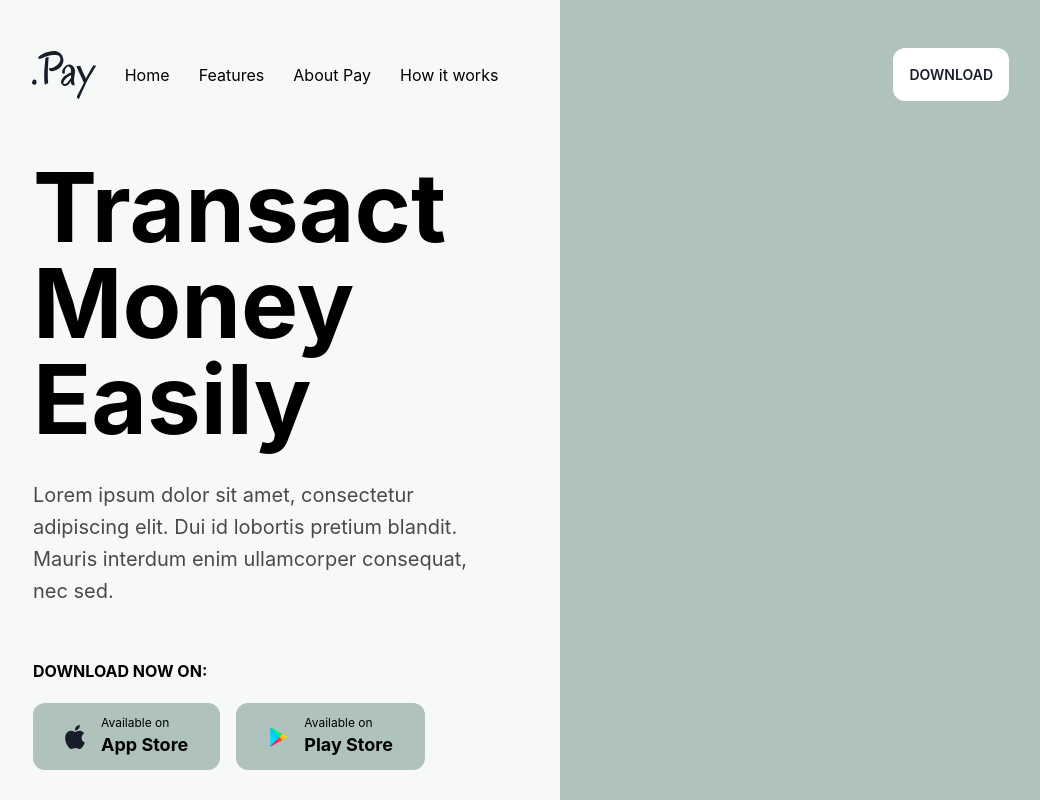
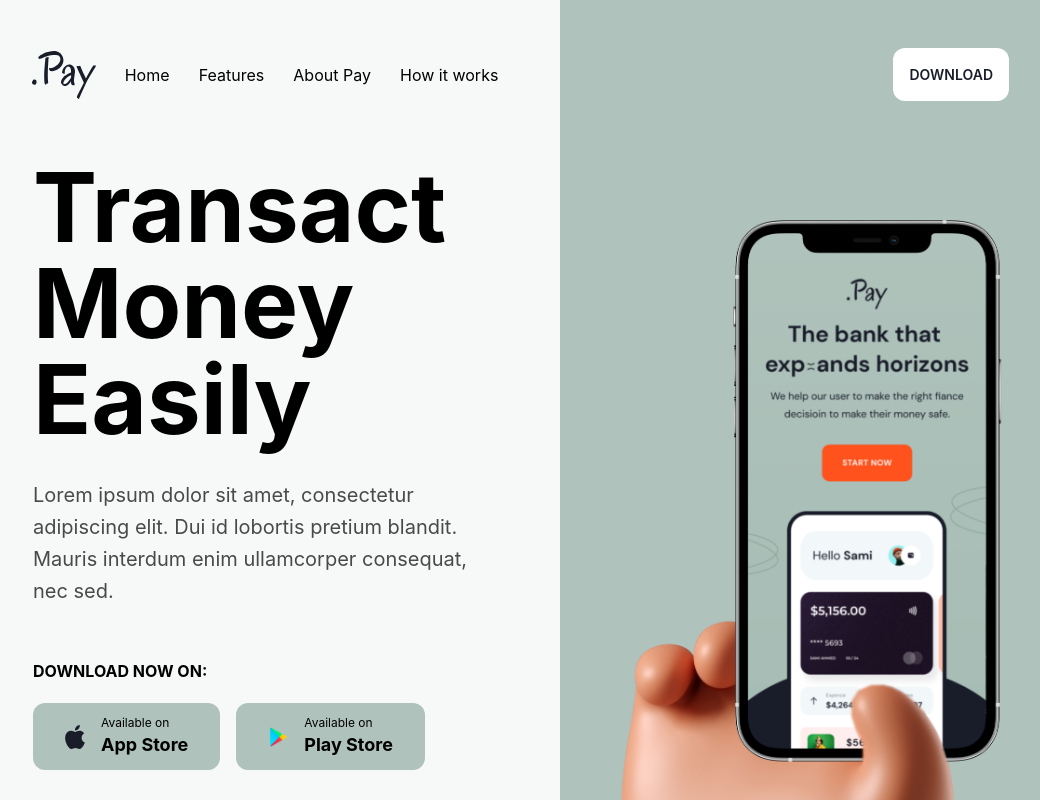
Before and after one commit to Sam15876/Nextjs-Payment-Saas-Landing-Page-Final, a Next.js app: page /home in a window 1280 px wide. Shown: the top 800 px of the page, without its empty margins (127-1167 px from the left). Built offline with nearby package versions, Linux system fonts and the light colour scheme.

Commit message:
Add screenshot image to homepage

```diff
--- a/components/home/hero.js
+++ b/components/home/hero.js
@@ -1,3 +1,9 @@
+// NextJS
+import Image from 'next/image'
+
+// Images
+import holdingPhoneImage from '../../public/holdingPhoneImage.png'
+
 // Components
 import MobileStoreButton from '../global/mobileStoreButton/mobileStoreButton'
 
@@ -42,7 +48,8 @@ export default function Hero() {
             </div>
 
             {/* Graphic */}
-            <div className='w-[636px] h-[921px] bg-primary'>
+            <div className='w-[636px] h-[921px] bg-primary flex items-end'>
+                <img alt='Application screenshot' src={holdingPhoneImage.src} />
             </div>
         </section>
     )
```
Also changed, not shown: public/holdingPhoneImage.png (added).
